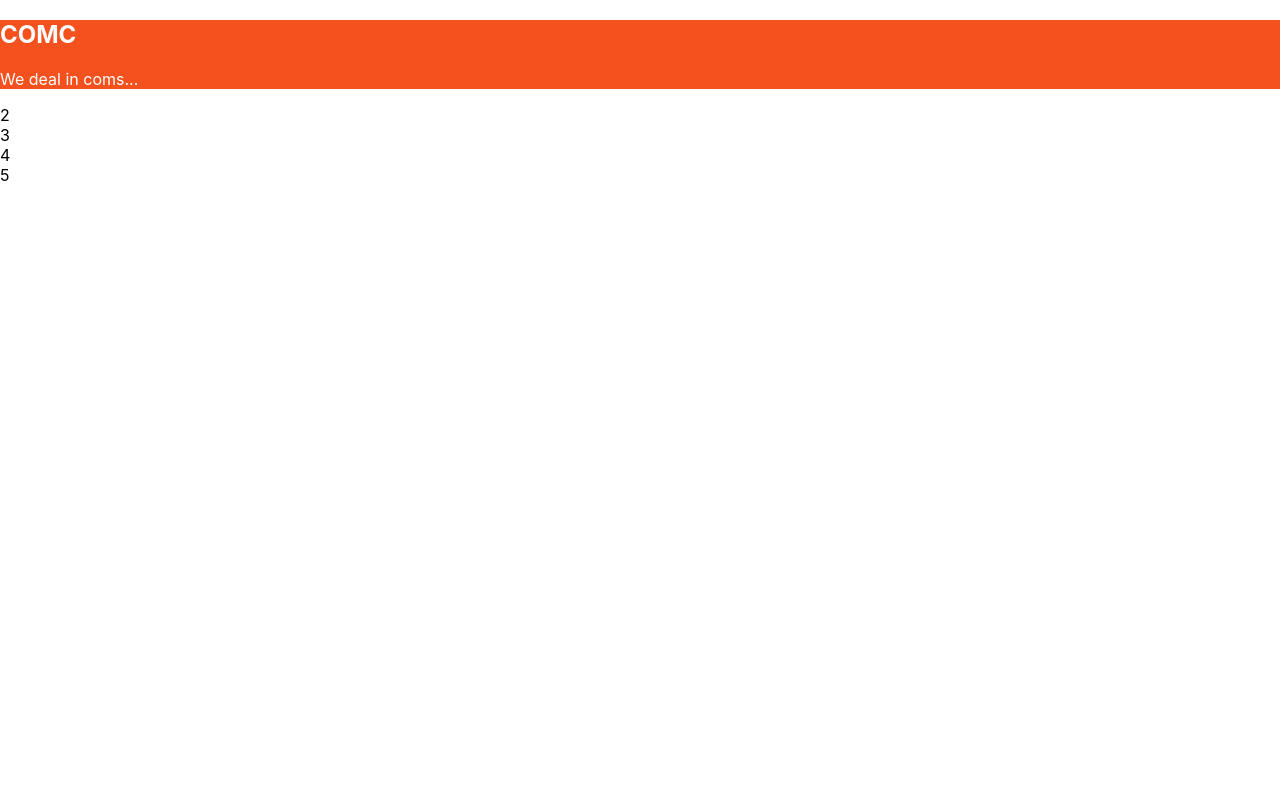
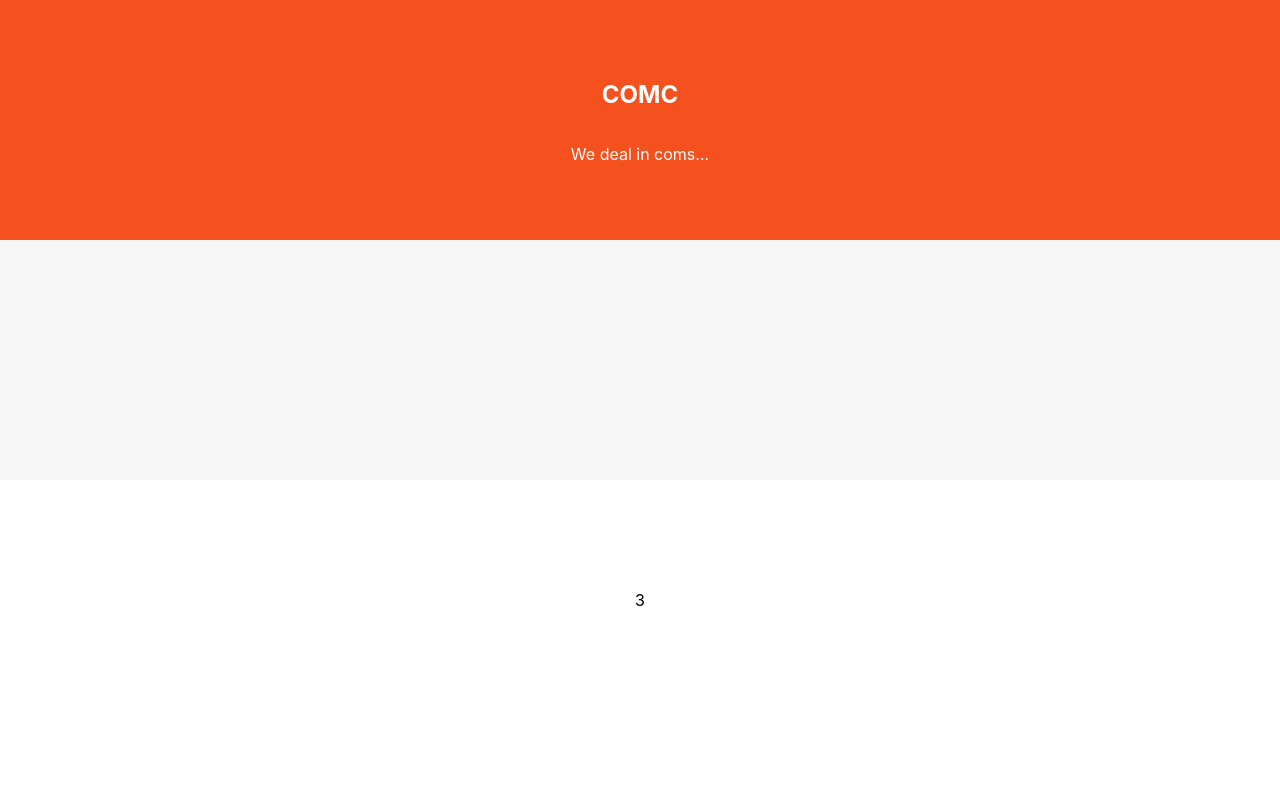
Before and after one commit to stuartelimu/comc, a React (Create React App) app: page / in a window 1280 px wide. Shown: the top 800 px of the page. Built offline with nearby package versions, Linux system fonts and the light colour scheme.

Commit message:
create About component

```diff
--- a/public/index.html
+++ b/public/index.html
@@ -9,6 +9,7 @@
       name="description"
       content="Web site created using create-react-app"
     />
+    <link rel="stylesheet" href="https://use.fontawesome.com/releases/v5.8.1/css/all.css" integrity="sha384-50oBUHEmvpQ+1lW4y57PTFmhCaXp0ML5d60M1M7uH2+nqUivzIebhndOJK28anvf" crossorigin="anonymous">
     <link rel="apple-touch-icon" href="%PUBLIC_URL%/logo192.png" />
     <!--
       manifest.json provides metadata used when your web app is installed on a
--- /dev/null
+++ b/src/About.js
@@ -0,0 +1,12 @@
+import React from "react";
+
+function About() {
+  return (
+    <div className="section bg-grey">
+      <div className="small-div"></div>
+      <div className="big-div"></div>
+    </div>
+  );
+}
+
+export default About;
--- a/src/App.css
+++ b/src/App.css
@@ -1,4 +1,4 @@
-.root > div {
+.body > div {
   width: 100%;
   min-height: 30vh;
   display: flex;
@@ -9,4 +9,21 @@
 .header {
   background-color: #f4511e;
   color: #ffffff;
+  flex-direction: column;
 }
+
+.bg-grey {
+  background-color: #f6f6f6;
+}
+
+.small-div {
+  width: 200px;
+}
+
+.big-div {
+  width: 800px;
+}
+
+.section {
+  flex-direction: row;
+}
--- a/src/App.js
+++ b/src/App.js
@@ -1,16 +1,17 @@
 import React from 'react';
 import './App.css';
 import Header from './Header';
+import About from './About';
 
 function App() {
   return (
-    <>
+    <div className="body">
       <Header />
-      <div>2</div>
+      <About />
       <div>3</div>
       <div>4</div>
       <div>5</div>
-    </>
+    </div>
   );
 }
 
```
